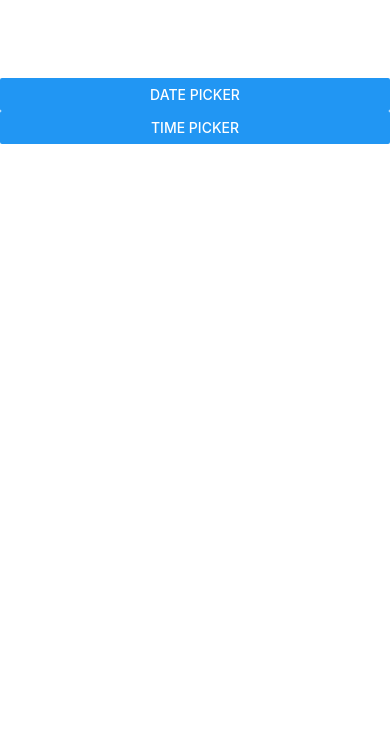
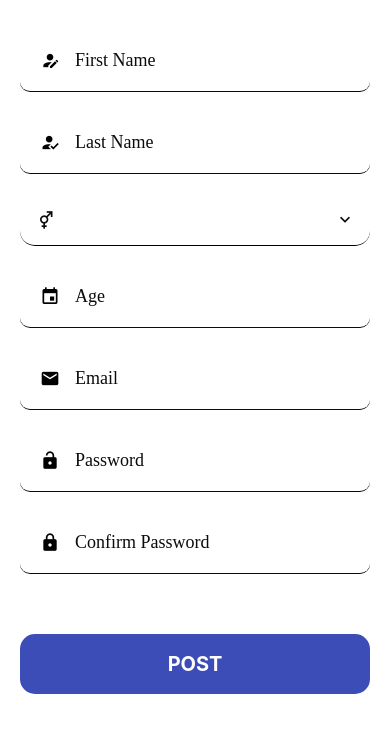
Before and after one commit to softwaretroopers/ST0010, a React Native app: screen / in a window 390 px wide. Shown: the top 732 px of the page. Built offline with nearby package versions, Linux system fonts and the light colour scheme.

Commit message:
signUpScreens v1.3

```diff
--- a/App.js
+++ b/App.js
@@ -9,5 +9,5 @@ import DoctorRegister from "./app/screens/DoctorRegister";
 import DatePicker from "./app/screens/DatePicker";
 
 export default function App() {
-  return <DatePicker />;
+  return <PatientRegister />;
 }
--- a/app/screens/PatientRegister.js
+++ b/app/screens/PatientRegister.js
@@ -37,7 +37,7 @@ function PatientRegister() {
         initialValues={{
           fName: "",
           lName: "",
-          gender: [null],
+          gender: [0],
           age: "",
           email: "",
           password: "",
```
Also changed, not shown: 1 other file (tests, documents, lock files or other folders).
